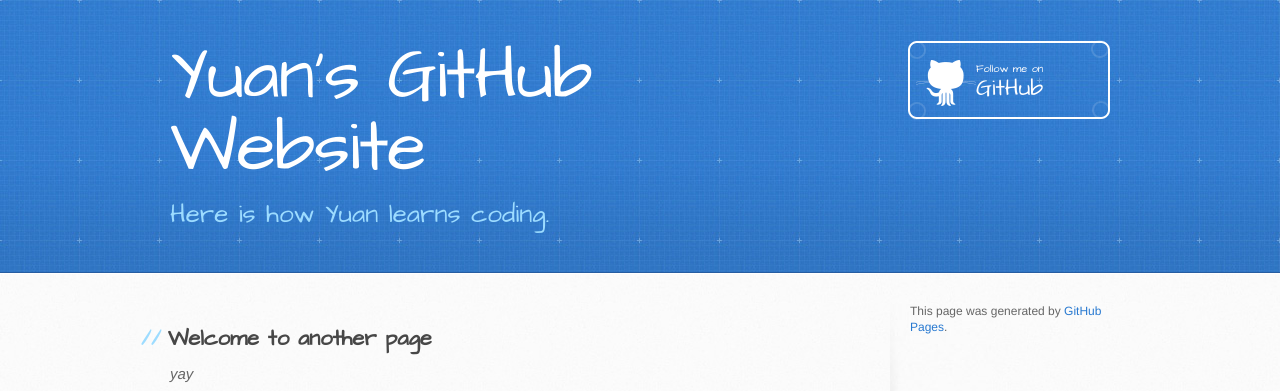
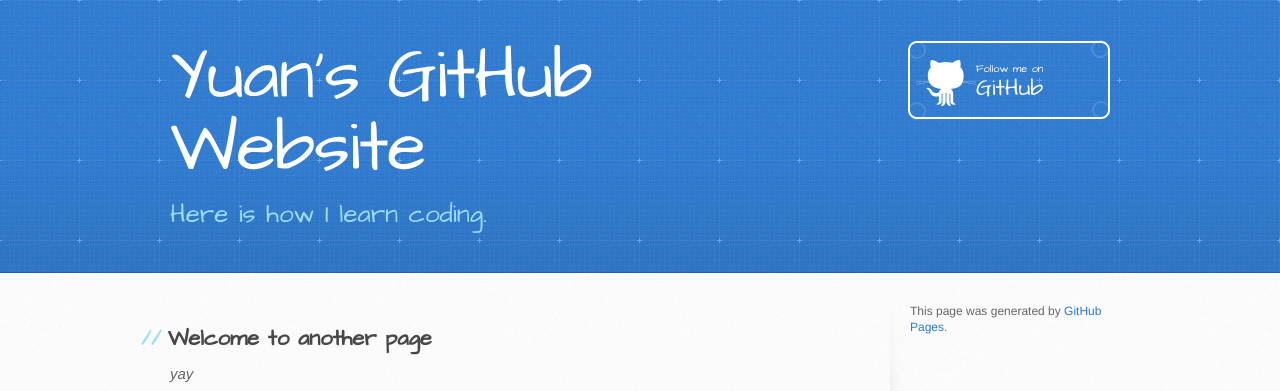
Before and after one commit to yuanlihelen/yuanlihelen.github.io, a Jekyll site: the page built from another-page.md, in a window 1280 px wide. Shown: the top 391 px of the page. Built offline with Jekyll 4.4.1, drawn with Linux system fonts in a browser that asks for light colours; our own code applies the rules of GitHub Pages for plain Markdown files.

Commit message:
Update _config.yml

```diff
--- a/_config.yml
+++ b/_config.yml
@@ -1,5 +1,5 @@
 title: Yuan's GitHub Website
-description: Here is how Yuan learns coding.
+description: Here is how I learn coding.
 show_downloads: False
 google_analytics:
 theme: jekyll-theme-architect
```
